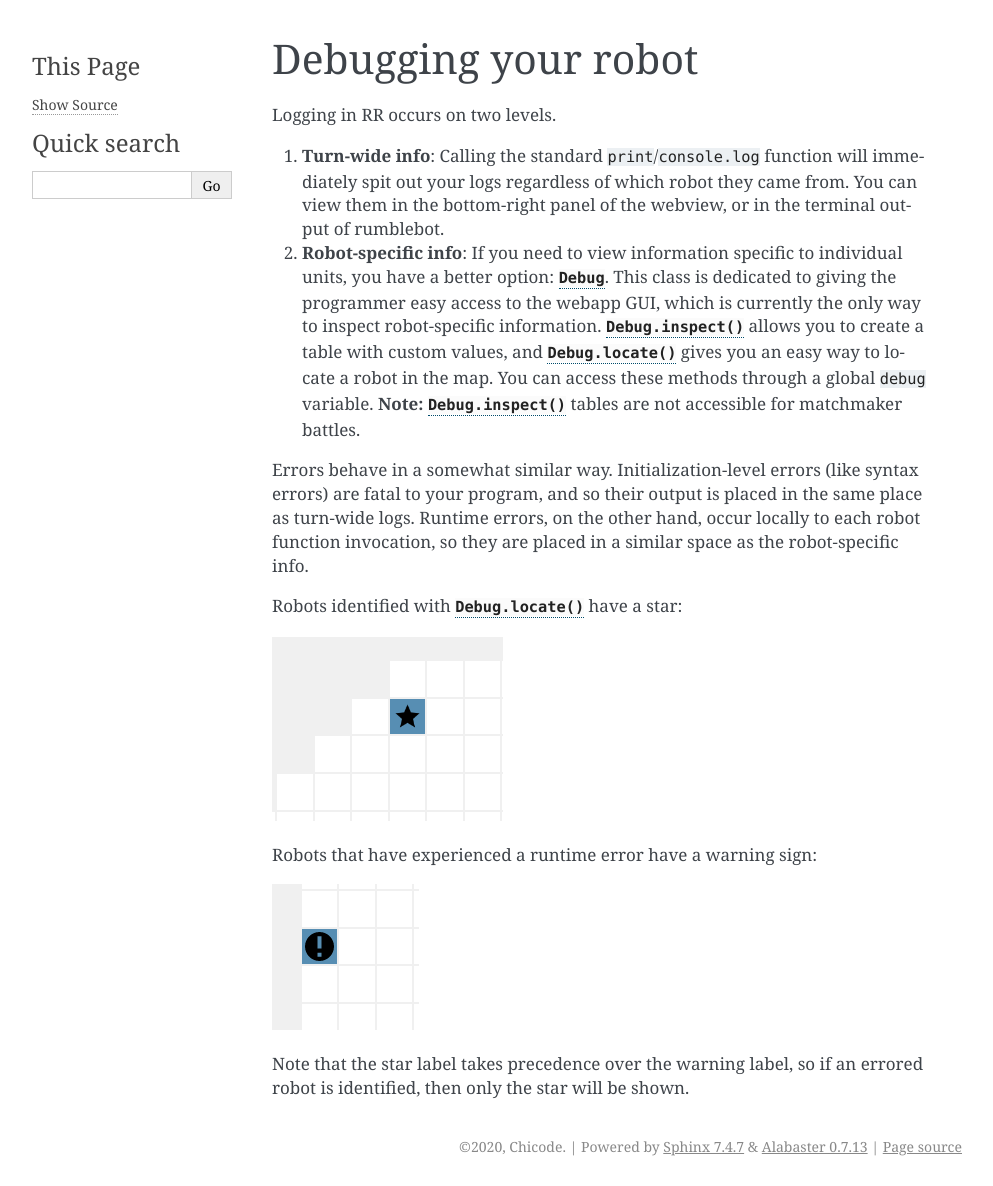
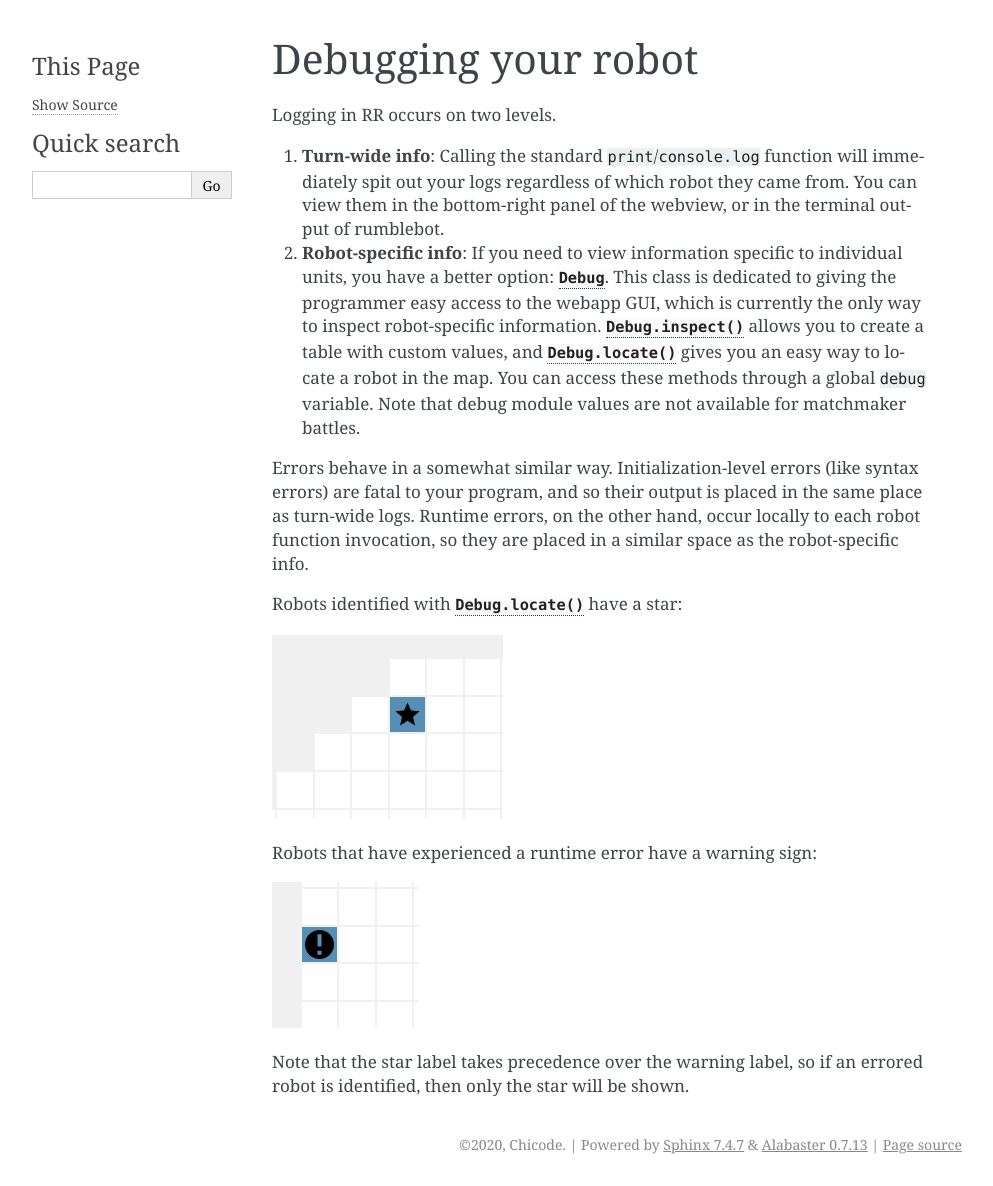
Before and after one commit to robot-rumble/docs, a Sphinx documentation site: the page built from source/debugging.rst, in a window 1280 px wide. Shown: the whole page, without its empty margins (148-1141 px from the left). Built offline with Sphinx 7.4.7, drawn with Linux system fonts in a browser that asks for light colours.

Commit message:
Update note about debug module availability

```diff
--- a/source/debugging.rst
+++ b/source/debugging.rst
@@ -4,7 +4,7 @@ Debugging your robot
 Logging in RR occurs on two levels.
 
 1. **Turn-wide info**: Calling the standard ``print``/``console.log`` function will immediately spit out your logs regardless of which robot they came from. You can view them in the bottom-right panel of the webview, or in the terminal output of rumblebot.
-2. **Robot-specific info**: If you need to view information specific to individual units, you have a better option: :class:`Debug`. This class is dedicated to giving the programmer easy access to the webapp GUI, which is currently the only way to inspect robot-specific information. :func:`Debug.inspect` allows you to create a table with custom values, and :func:`Debug.locate` gives you an easy way to locate a robot in the map. You can access these methods through a global ``debug`` variable. **Note:** :func:`Debug.inspect` tables are not accessible for matchmaker battles.
+2. **Robot-specific info**: If you need to view information specific to individual units, you have a better option: :class:`Debug`. This class is dedicated to giving the programmer easy access to the webapp GUI, which is currently the only way to inspect robot-specific information. :func:`Debug.inspect` allows you to create a table with custom values, and :func:`Debug.locate` gives you an easy way to locate a robot in the map. You can access these methods through a global ``debug`` variable. Note that debug module values are not available for matchmaker battles.
 
 Errors behave in a somewhat similar way. Initialization-level errors (like syntax errors) are fatal to your program, and so their output is placed in the same place as turn-wide logs. Runtime errors, on the other hand, occur locally to each robot function invocation, so they are placed in a similar space as the robot-specific info.
 
```
